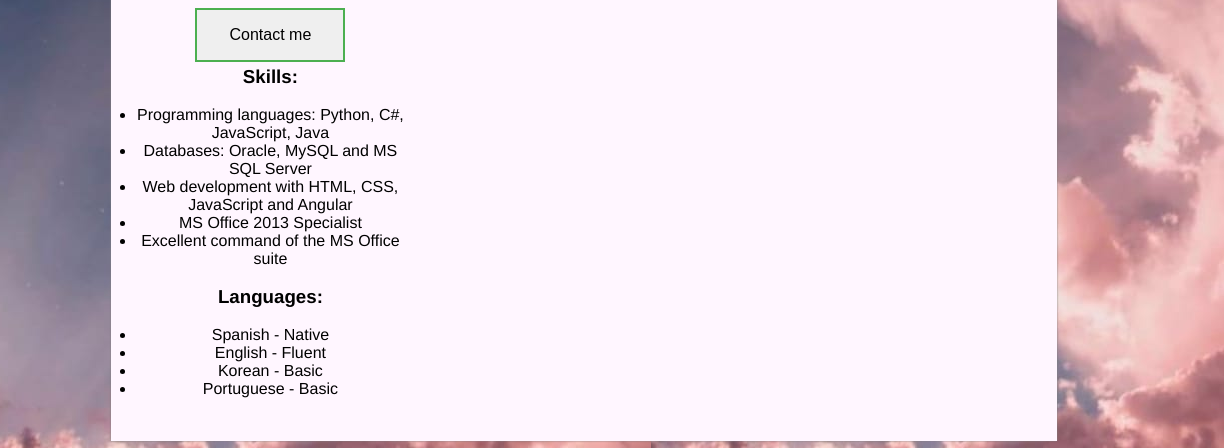
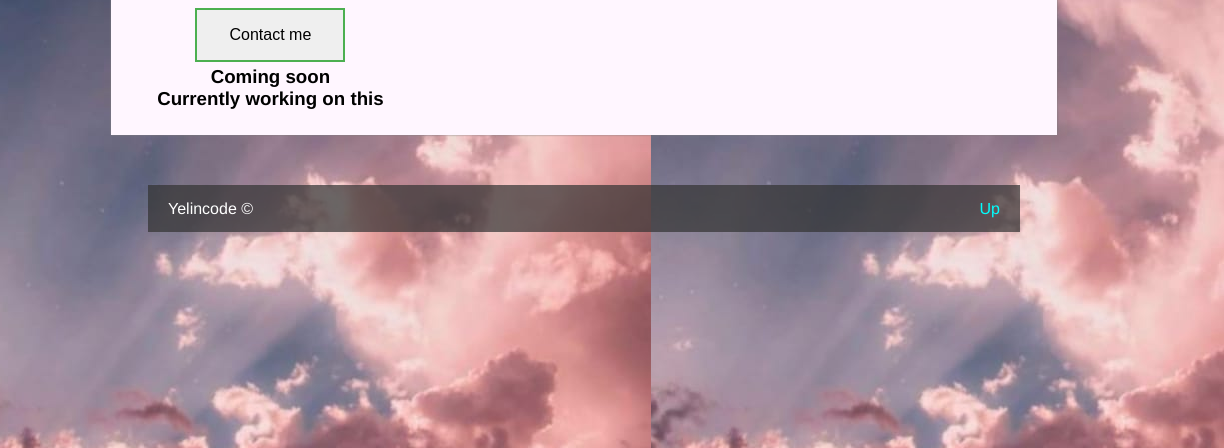
Before and after one commit to Yelincode/yelincode.github.io, a plain HTML site: page index.html in a window 1280 px wide. Shown: the part 344-792 px from the top of the page, 56-1280 px from the left. Drawn offline with Linux system fonts and the light colour scheme.

Commit message:
commit on master

```diff
--- a/index.html
+++ b/index.html
@@ -51,25 +51,7 @@
             <br/>
             <button class="button" href="https://t.me/yelincode">Contact me</button>
 
-            <h3>Skills:</h3>
-            <br/>
-            <ul>
-                <li>Programming languages: Python, C#, JavaScript, Java</li>
-                <li>Databases: Oracle, MySQL and MS SQL Server</li>
-                <li>Web development with HTML, CSS, JavaScript and Angular</li>
-                <li>MS Office 2013 Specialist</li>
-                <li>Excellent command of the MS Office suite</li>
-            </ul><br/>
-
-            <h3>Languages:</h3>
-            <br/>
-            <ul>
-                <li>Spanish - Native</li>
-                <li>English - Fluent</li>
-                <li>Korean - Basic</li>
-                <li>Portuguese - Basic</li>
-            </ul>
-            <br/>
+            <h3>Coming soon <br/> Currently working on this</h3>
 
 
           </div>
```
